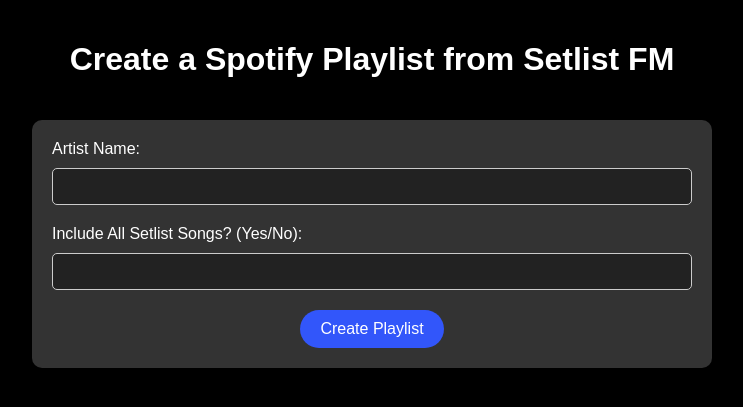
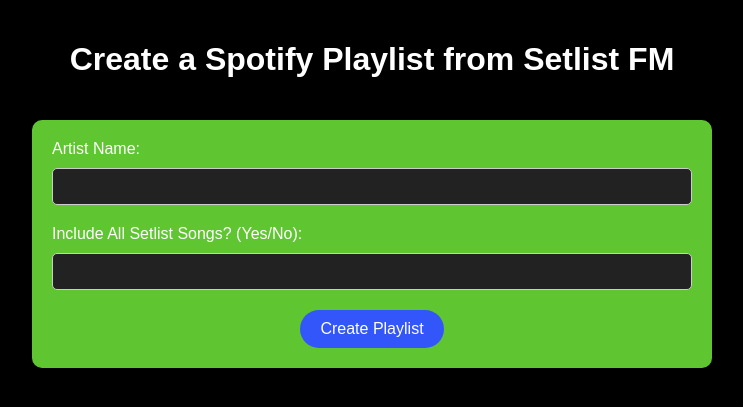
Before and after one commit to caitlinwright100/SpotifySetList, a FastAPI app: page / in a window 1280 px wide. Shown: the top 407 px of the page, without its empty margins (268-1011 px from the left). Run offline with FastAPI, Linux system fonts and the light colour scheme.

Commit message:
Changed colours of index.html file

```diff
--- a/templates/index.html
+++ b/templates/index.html
@@ -27,7 +27,7 @@
             width: 50%;
             margin: 0 auto;
             padding: 20px;
-            background-color: #333; /* Dark gray background for the form */
+            background-color: #5fc530; /* Dark gray background for the form */
             border-radius: 10px;
         }
 
@@ -45,7 +45,7 @@
             border: 1px solid #ccc;
             box-sizing: border-box; /* Ensure padding and border are included in width */
             background-color: #222; /* Dark background for inputs */
-            color: #fff; /* White text color */
+            color: #f62121; /* White text color */
         }
 
         button[type="submit"] {
```
